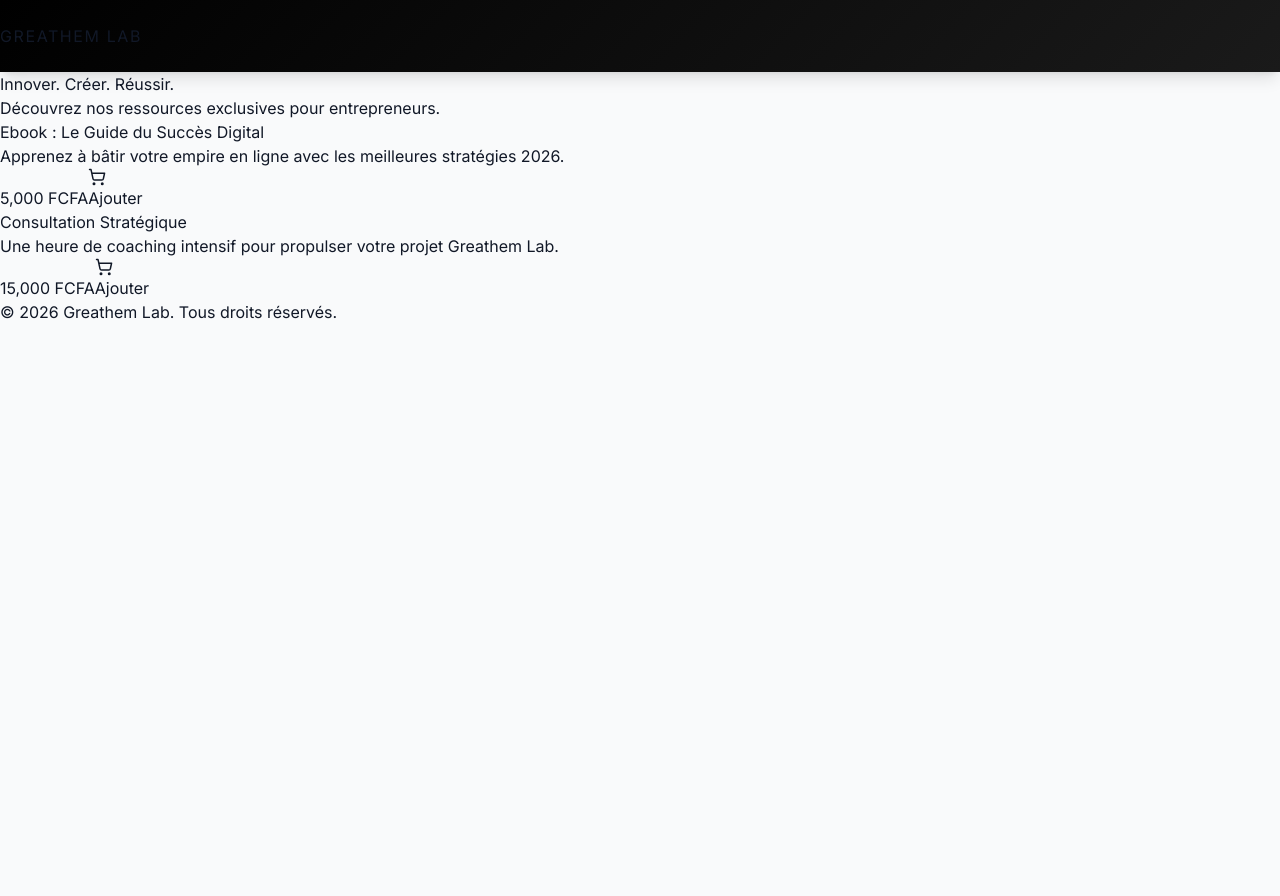
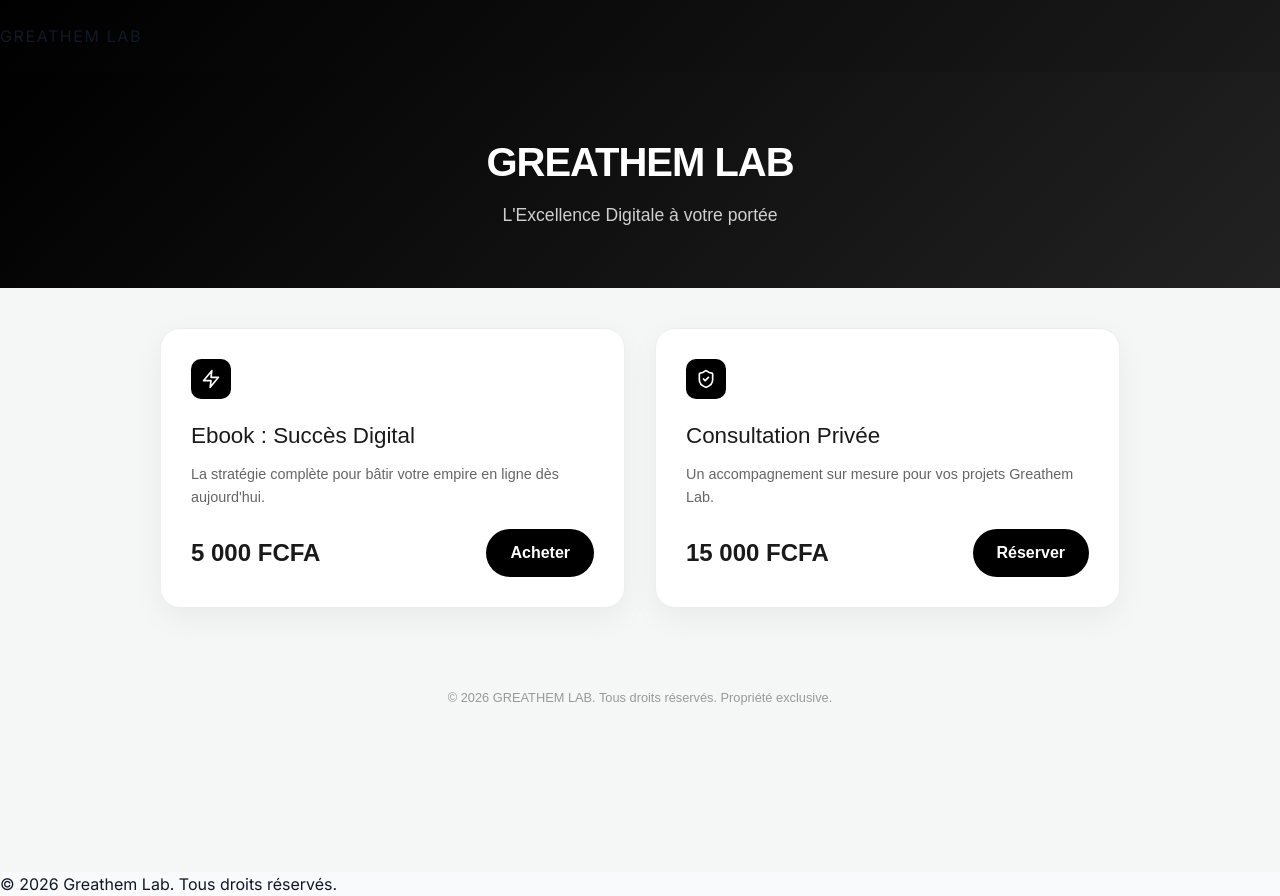
Before and after one commit to idementsinda1-glitch/greathem-store, a Next.js app: page / in a window 1280 px wide. Before the commit the page ends 800 px from the top, so only its background shows below. Built offline with nearby package versions, Linux system fonts and the light colour scheme.

Commit message:
Update page.tsx

```diff
--- a/app/page.tsx
+++ b/app/page.tsx
@@ -1,60 +1,55 @@
 "use client";
-import { useCart } from "../context/CartContext";
-import { ShoppingCart, Check } from "lucide-react";
+import React from 'react';
+import { ShoppingCart, ShieldCheck, Zap } from "lucide-react";
 
-const PRODUITS = [
-  {
-    id: "ebook-1",
-    name: "Ebook : Le Guide du Succès Digital",
-    price: 5000,
-    description: "Apprenez à bâtir votre empire en ligne avec les meilleures stratégies 2026."
-  },
-  {
-    id: "consult-1",
-    name: "Consultation Stratégique",
-    price: 15000,
-    description: "Une heure de coaching intensif pour propulser votre projet Greathem Lab."
-  }
-];
+export default function GlobalStore() {
+  return (
+    <div style={{ fontFamily: 'sans-serif', backgroundColor: '#f4f7f6', minHeight: '100vh', color: '#1a1a1a' }}>
+      {/* Hero Section */}
+      <section style={{ background: 'linear-gradient(135deg, #000 0%, #222 100%)', color: 'white', padding: '60px 20px', textAlign: 'center' }}>
+        <h1 style={{ fontSize: '2.5rem', fontWeight: '900', letterSpacing: '-1px', marginBottom: '10px' }}>GREATHEM LAB</h1>
+        <p style={{ opacity: 0.8, fontSize: '1.1rem' }}>L'Excellence Digitale à votre portée</p>
+      </section>
 
-export default function Home() {
-  const { addToCart, cart } = useCart();
+      {/* Product Grid */}
+      <div style={{ maxWidth: '1000px', margin: '40px auto', padding: '0 20px', display: 'grid', gridTemplateColumns: 'repeat(auto-fit, minmax(300px, 1fr))', gap: '30px' }}>
 
-  return (
-    <div className="max-w-4xl mx-auto p-6">
-      <div className="text-center my-12">
-        <h1 className="text-4xl font-extrabold text-gray-900 mb-4">Innover. Créer. Réussir.</h1>
-        <p className="text-lg text-gray-600">Découvrez nos ressources exclusives pour entrepreneurs.</p>
+        {/* Produit 1 */}
+        <div style={{ backgroundColor: 'white', borderRadius: '20px', padding: '30px', boxShadow: '0 10px 30px rgba(0,0,0,0.05)', border: '1px solid #eee' }}>
+          <div style={{ backgroundColor: '#000', color: 'white', width: '40px', height: '40px', borderRadius: '10px', display: 'flex', alignItems: 'center', justifyContent: 'center', marginBottom: '20px' }}>
+            <Zap size={20} />
+          </div>
+          <h2 style={{ fontSize: '1.4rem', marginBottom: '10px' }}>Ebook : Succès Digital</h2>
+          <p style={{ color: '#666', fontSize: '0.9rem', lineHeight: '1.6', marginBottom: '20px' }}>La stratégie complète pour bâtir votre empire en ligne dès aujourd'hui.</p>
+          <div style={{ display: 'flex', justifyContent: 'space-between', alignItems: 'center' }}>
+            <span style={{ fontSize: '1.5rem', fontWeight: 'bold' }}>5 000 FCFA</span>
+            <button style={{ backgroundColor: '#000', color: 'white', border: 'none', padding: '12px 24px', borderRadius: '50px', fontWeight: 'bold', cursor: 'pointer' }}>
+              Acheter
+            </button>
+          </div>
+        </div>
+
+        {/* Produit 2 */}
+        <div style={{ backgroundColor: 'white', borderRadius: '20px', padding: '30px', boxShadow: '0 10px 30px rgba(0,0,0,0.05)', border: '1px solid #eee' }}>
+          <div style={{ backgroundColor: '#000', color: 'white', width: '40px', height: '40px', borderRadius: '10px', display: 'flex', alignItems: 'center', justifyContent: 'center', marginBottom: '20px' }}>
+            <ShieldCheck size={20} />
+          </div>
+          <h2 style={{ fontSize: '1.4rem', marginBottom: '10px' }}>Consultation Privée</h2>
+          <p style={{ color: '#666', fontSize: '0.9rem', lineHeight: '1.6', marginBottom: '20px' }}>Un accompagnement sur mesure pour vos projets Greathem Lab.</p>
+          <div style={{ display: 'flex', justifyContent: 'space-between', alignItems: 'center' }}>
+            <span style={{ fontSize: '1.5rem', fontWeight: 'bold' }}>15 000 FCFA</span>
+            <button style={{ backgroundColor: '#000', color: 'white', border: 'none', padding: '12px 24px', borderRadius: '50px', fontWeight: 'bold', cursor: 'pointer' }}>
+              Réserver
+            </button>
+          </div>
+        </div>
+
       </div>
 
-      <div className="grid grid-cols-1 md:grid-cols-2 gap-8">
-        {PRODUITS.map((produit) => (
-          <div key={produit.id} className="bg-white border border-gray-200 rounded-2xl p-6 shadow-sm hover:shadow-md transition-shadow">
-            <h2 className="text-xl font-bold mb-2">{produit.name}</h2>
-            <p className="text-gray-500 mb-4 text-sm">{produit.description}</p>
-            <div className="flex justify-between items-center">
-              <span className="text-2xl font-black text-black">{produit.price.toLocaleString()} FCFA</span>
-              <button
-                onClick={() => addToCart({...produit, quantity: 1})}
-                className="bg-black text-white px-6 py-2 rounded-full flex items-center gap-2 hover:bg-gray-800 transition-colors"
-              >
-                <ShoppingCart size={18} />
-                Ajouter
-              </button>
-            </div>
-          </div>
-        ))}
-      </div>
-
-      {cart.length > 0 && (
-        <div className="mt-12 p-4 bg-green-50 border border-green-200 rounded-xl flex justify-between items-center">
-          <div className="flex items-center gap-2 text-green-700">
-            <Check size={20} />
-            <span>{cart.length} produit(s) dans votre panier</span>
-          </div>
-          <button className="font-bold text-green-800 underline">Voir le panier</button>
-        </div>
-      )}
+      {/* Footer */}
+      <footer style={{ textAlign: 'center', padding: '40px', color: '#999', fontSize: '0.8rem' }}>
+        © 2026 GREATHEM LAB. Tous droits réservés. Propriété exclusive.
+      </footer>
     </div>
   );
 }
```
